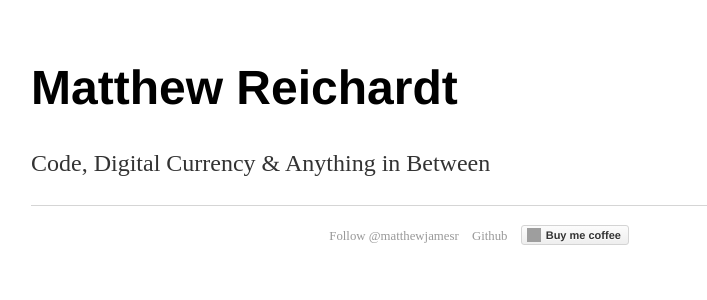
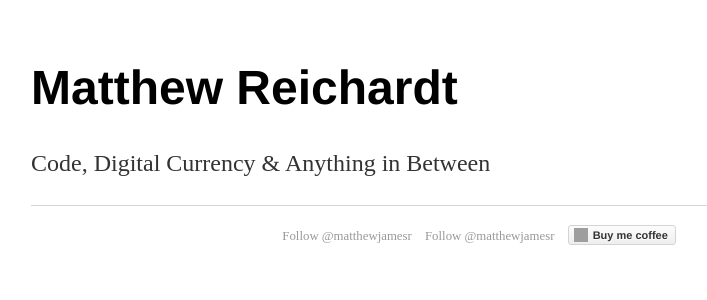
Before and after one commit to matthewjamesr/matthewjamesr.github.com, a Jekyll site: the page built from index.html, in a window 1280 px wide. Shown: the top 300 px of the page, without its empty margins (161-868 px from the left). Built offline with Jekyll 4.4.1, drawn with Linux system fonts in a browser that asks for light colours; comment, search, counter and statistics services are not loaded; grey boxes are pictures that could not be loaded.

Commit message:
Add Github button

```diff
--- a/_layouts/default.html
+++ b/_layouts/default.html
@@ -17,7 +17,9 @@
 	        			<a href="https://twitter.com/matthewjamesr" class="twitter-follow-button" data-show-count="false">Follow @matthewjamesr</a>
 					<script>!function(d,s,id){var js,fjs=d.getElementsByTagName(s)[0],p=/^http:/.test(d.location)?'http':'https';if(!d.getElementById(id)){js=d.createElement(s);js.id=id;js.src=p+'://platform.twitter.com/widgets.js';fjs.parentNode.insertBefore(js,fjs);}}(document, 'script', 'twitter-wjs');</script>
 	        		</li>
-	        		<li><a href="https://github.com/matthewjamesr">Github</a></li>
+	        		<li>
+					<a class="github-button" href="https://github.com/matthewjamesr" aria-label="Follow @matthewjamesr on GitHub">Follow @matthewjamesr</a>
+	        		</li>
 	        		<li id="donate">
 				        <span class="wrapper" style="width: 108px">
 				          <img src="paypal.png">
@@ -26,5 +28,8 @@
 				</li>
 			</ul>
 			</footer>
+
+			<script async defer id="github-bjs" src="https://buttons.github.io/buttons.js"></script>
+
 		</body>
 	</html>
```
